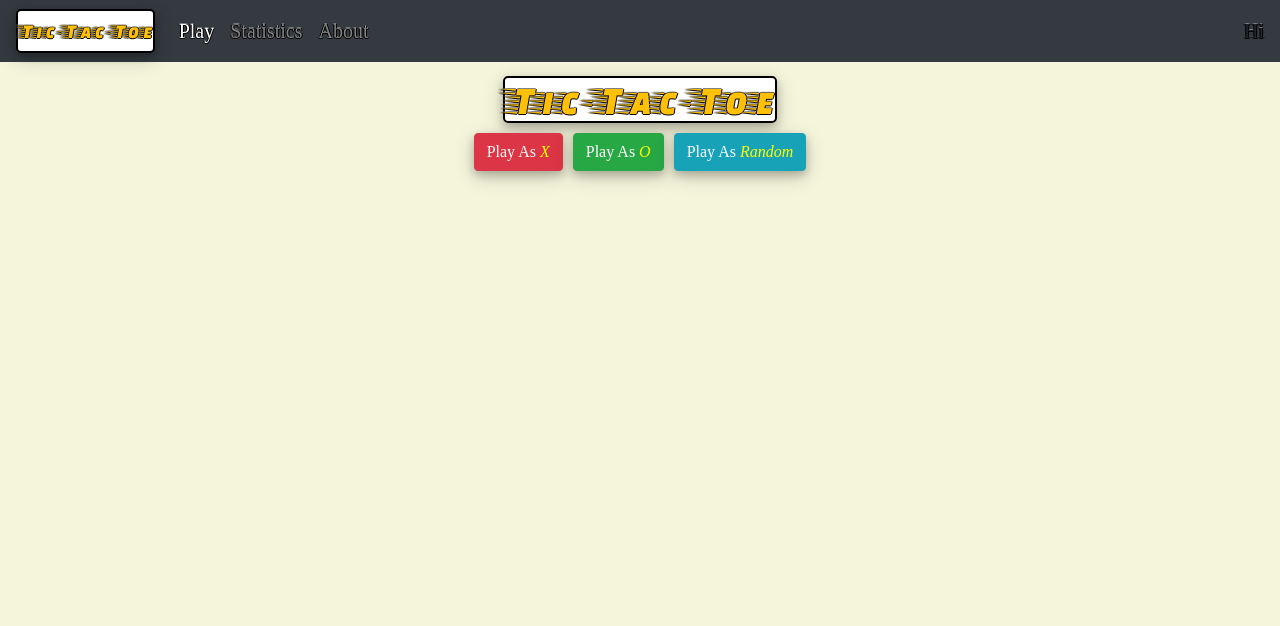
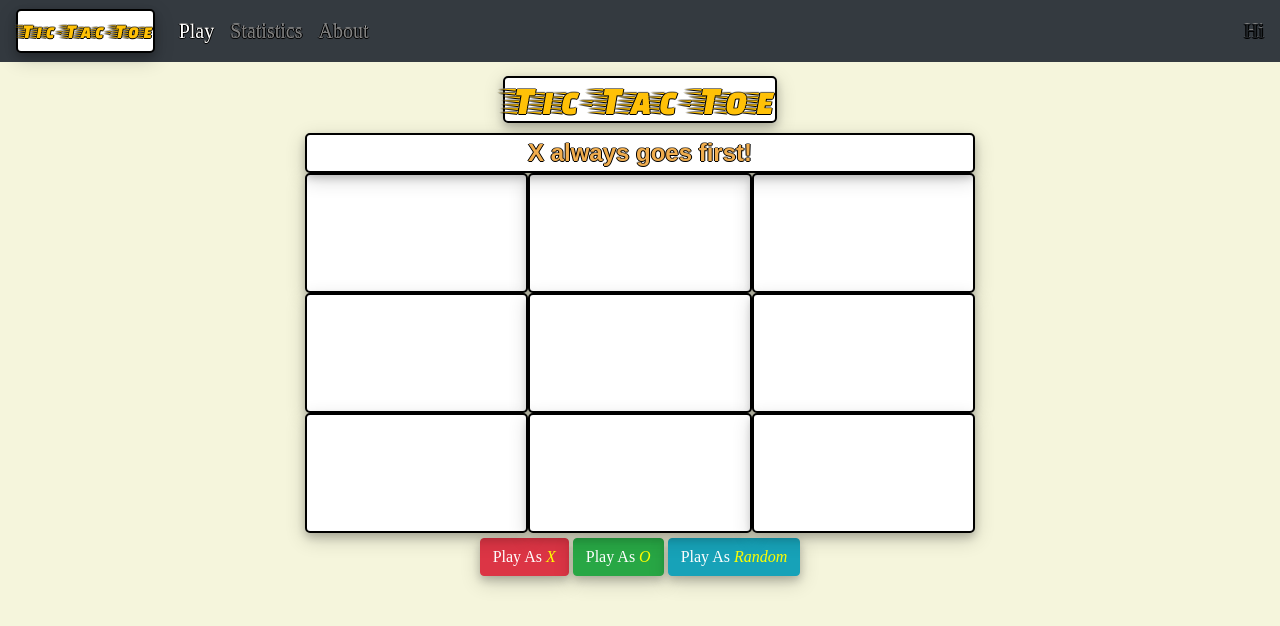
Before and after one commit to mpgray/tic-tac-toe, an Angular app: page /play in a window 1280 px wide. Shown: the top 626 px of the page. Built offline with nearby package versions, Linux system fonts and the light colour scheme; a web font is replaced by a local one.

Commit message:
button styling

```diff
--- a/src/app/game/game.component.html
+++ b/src/app/game/game.component.html
@@ -4,14 +4,9 @@
     <h1 class="mt-3" >
       <a class="title-bar text-warning"  data-toggle="tooltip" data-placement="bottom" title="Restart Game (Give Up)" href="#">Tic-Tac-Toe</a>
     </h1>
-    <p class="lead" *ngIf="!game.getIsGame()">
-      <button type="button" class="btn btn-danger"(click)="start(1)">Play As <em>X</em></button>
-      <button type="button" class="btn btn-success" (click)="start(2)">Play As <em>O</em></button>
-      <button type="button" class="btn btn-info" (click)="start(3)">Play As <em>Random</em></button>
-    </p>
   </div>
 
-  <div class="container game-board" *ngIf="started">
+  <div class="container game-board">
     <div class="row">
       <div class="col game-alerts" [ngClass]="{'game-lost': game.getLost(), 'game-tied': game.getTie()}">
         {{game.toString()}}
@@ -46,6 +41,12 @@
       <div class="col game-square" [ngClass]="{'animate-square': game.free(8), 'ai-animation': aiAnimate(8)}" (click)="move(8)">
         <img src="{{squareImg(8)}}" class="img-fluid">
       </div>
+      <div class="w-100"></div>
+      <div class="col text-center"  [ngClass]="{'game-buttons': game.getIsGame()}" *ngIf="game.getTurn() == 0 || !game.getIsGame()">
+        <button type="button" class="btn btn-danger"(click)="start(1)">Play As <em>X</em></button>
+        <button type="button" class="btn btn-success" (click)="start(2)">Play As <em>O</em></button>
+        <button type="button" class="btn btn-info" (click)="start(3)">Play As <em>Random</em></button>
+      </div>
     </div>
   </div>
 </main>
--- a/src/app/game/game.component.scss
+++ b/src/app/game/game.component.scss
@@ -1,33 +1,29 @@
 @keyframes aiAnimation {
-  0% {
-    transform: rotateX(180deg);
-  }
-  100% {
-    transform: rotateX(360deg);
-  }
+  0% {transform: rotateX(180deg);}
+  100% {transform: rotateX(360deg);}
 }
 
 @keyframes aiImage {
-  0% {
-    visibility: visible;
-  }
-  100% {
-    visibility: visible;
-  }
+  0% {visibility: visible;}
+  100% {visibility: visible;}
 }
 
 @keyframes tied {
   0%   {background-color:white; top:0px;}
   25%  {background-color:#f0ad4e; color: whitesmoke; top:120px;}
   75%  {background-color:#f0ad4e; color: whitesmoke; top:120px;}
-  100% {background-color:white; color: #f0ad4e; top:0%;}
+  100% {background-color:white; color: #f0ad4e; top:0px;}
 }
 
 @keyframes lost {
   0%   {background-color:white; top:0px;}
   25%  {background-color: #d9534f; color: whitesmoke; top:120px;}
   75%  {background-color: #d9534f; color: whitesmoke; top:120px;}
-  100% {background-color:white; color: #f0ad4e; top:0%;}
+  100% {background-color:white; color: #f0ad4e; top:0px;}
+}
+@keyframes buttons {
+  0%   {top:0px;}
+  100% {top:-120px; visibility: hidden;}
 }
 
 div.game-board {
@@ -55,7 +51,7 @@ div.game-alerts {
   border: 2px solid black;
   background-color: white;
   color:  #f0ad4e;
-  z-index: 1;
+  z-index: 2;
   width: 50%;
   border-radius: 5px;
   font-family: Arial,Helvetica Neue,Helvetica,sans-serif;
@@ -89,6 +85,7 @@ div.game-board > div {
 
 div.game-square {
   width: 100%;
+  z-index: 1;
 	position: relative;
   border: 2px solid black;
   background-color: white;
@@ -121,7 +118,14 @@ div.ai-animation > img{
 
 button {
   box-shadow: 0 4px 8px 0 rgba(0, 0, 0, 0.2), 0 6px 20px 0 rgba(0, 0, 0, 0.19);
-  margin: 0px 5px 0px 5px;
+  margin: 5px 2px 5px 2px;
+}
+
+div.game-buttons {
+  position: relative;
+  animation-name: buttons;
+  animation-duration: 5s;
+  animation-delay: 0s;
 }
 
 button > em {
```
